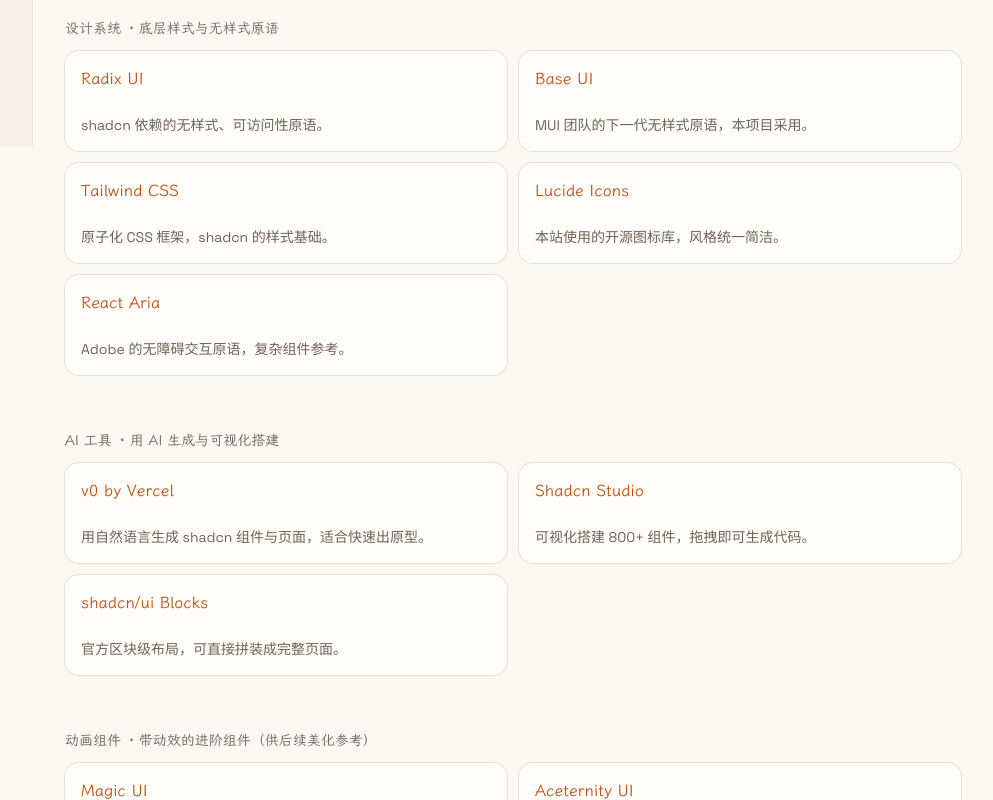
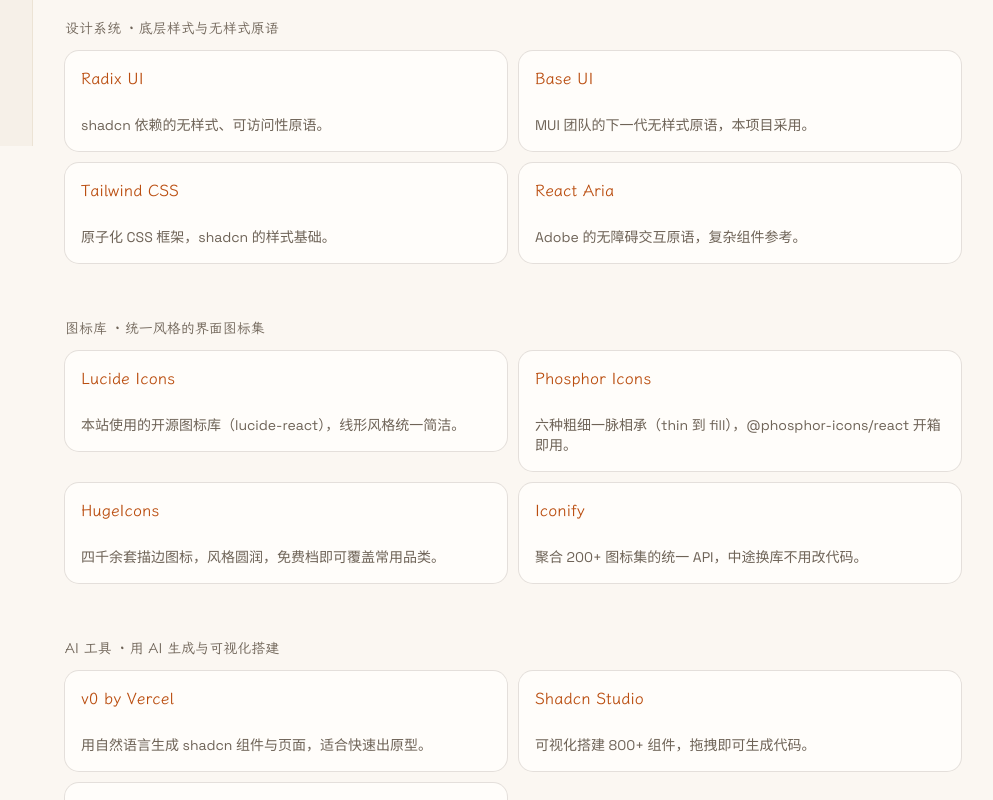
Before and after one commit to ErgeAIA/XieYi, a Next.js app: page /resources in a window 1280 px wide. Shown: the part 654-1454 px from the top of the page, without its empty margins (287-1280 px from the left). Built offline with nearby package versions, Linux system fonts and the light colour scheme.

Commit message:
feat(content): 参考资源新增「图标库」分类
Lucide Icons 从「设计系统」移入「图标库」，并补 Phosphor（六种粗细）、HugeIcons（描边圆润）、Iconify（200+ 图标集聚合 API）。资源页现 7 类 25 项；侧栏分类与计数自动生效。

```diff
--- a/src/content/resources.ts
+++ b/src/content/resources.ts
@@ -2,6 +2,7 @@
 export type ResourceCategory =
   | "组件库"
   | "设计系统"
+  | "图标库"
   | "AI 工具"
   | "动画组件"
   | "学习资料"
@@ -22,6 +23,7 @@
 export const resourceCategories: ResourceCategory[] = [
   "组件库",
   "设计系统",
+  "图标库",
   "AI 工具",
   "动画组件",
   "学习资料",
@@ -31,6 +33,7 @@
 export const resourceCategoryMeta: Record<ResourceCategory, string> = {
   组件库: "开箱即用的组件集合",
   设计系统: "底层样式与无样式原语",
+  图标库: "统一风格的界面图标集",
   "AI 工具": "用 AI 生成与可视化搭建",
   动画组件: "带动效的进阶组件（供后续美化参考）",
   学习资料: "官方文档与教程",
@@ -90,16 +93,36 @@
     note: "原子化 CSS 框架，shadcn 的样式基础。",
   },
   {
-    name: "Lucide Icons",
-    url: "https://lucide.dev",
-    category: "设计系统",
-    note: "本站使用的开源图标库，风格统一简洁。",
-  },
-  {
     name: "React Aria",
     url: "https://react-spectrum.adobe.com/react-aria",
     category: "设计系统",
     note: "Adobe 的无障碍交互原语，复杂组件参考。",
+  },
+
+  // 图标库
+  {
+    name: "Lucide Icons",
+    url: "https://lucide.dev",
+    category: "图标库",
+    note: "本站使用的开源图标库（lucide-react），线形风格统一简洁。",
+  },
+  {
+    name: "Phosphor Icons",
+    url: "https://phosphoricons.com",
+    category: "图标库",
+    note: "六种粗细一脉相承（thin 到 fill），@phosphor-icons/react 开箱即用。",
+  },
+  {
+    name: "HugeIcons",
+    url: "https://hugeicons.com",
+    category: "图标库",
+    note: "四千余套描边图标，风格圆润，免费档即可覆盖常用品类。",
+  },
+  {
+    name: "Iconify",
+    url: "https://iconify.design",
+    category: "图标库",
+    note: "聚合 200+ 图标集的统一 API，中途换库不用改代码。",
   },
 
   // AI 工具
```
